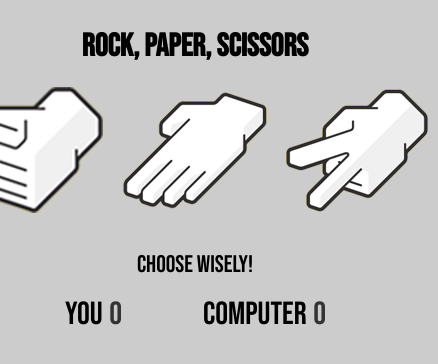
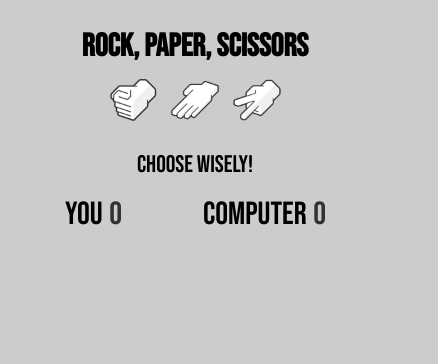
Before and after one commit to Code-Institute-Submissions/Rock-Paper-Scissors-Game-3, a plain HTML site: page index.html in a window 390 px wide. Shown: the whole page, 438 px wide, since content can reach past the window. Drawn offline with Linux system fonts and the light colour scheme.

Commit message:
media resizing in 414px

```diff
--- a/assets/css/styles.css
+++ b/assets/css/styles.css
@@ -126,6 +126,11 @@ body {
         font-size: 2rem;
     }
 
+    .image-size{
+        width: 50px;
+        height: 50px;
+    }
+
     .selection {
         font-size: 2rem;
     }
--- a/index.html
+++ b/index.html
@@ -14,13 +14,13 @@
   </header>
   <div class="selections">
     <button class="selection" data-selection="rock">
-      <img src="assets/images/rock.png" alt="Rock">
+      <img class="image-size" src="assets/images/rock.png" alt="Rock">
     </button>
     <button class="selection" data-selection="paper">
-      <img src="assets/images/paper.png" alt="Paper">
+      <img class="image-size" src="assets/images/paper.png" alt="Paper">
     </button>
     <button class="selection" data-selection="scissors">
-      <img src="assets/images/scissors.png" alt="Scissors">
+      <img class="image-size" src="assets/images/scissors.png" alt="Scissors">
     </button>
   </div>
   <div class="choose-wisely">
```
